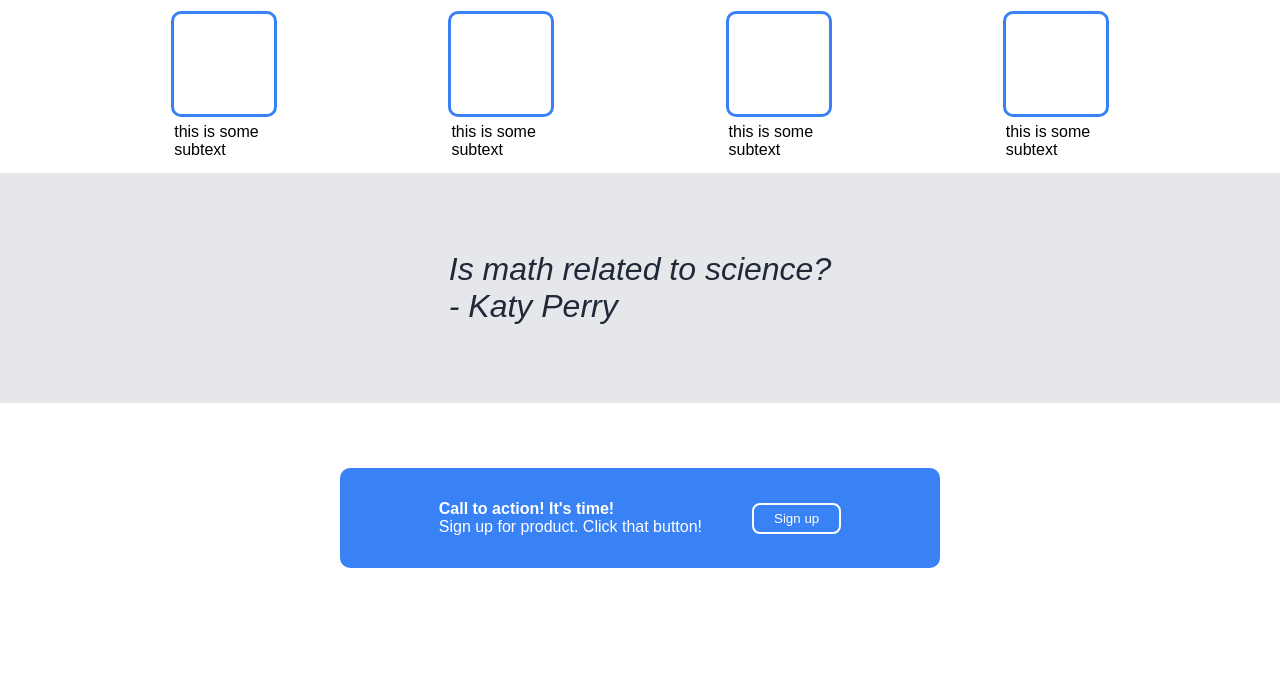
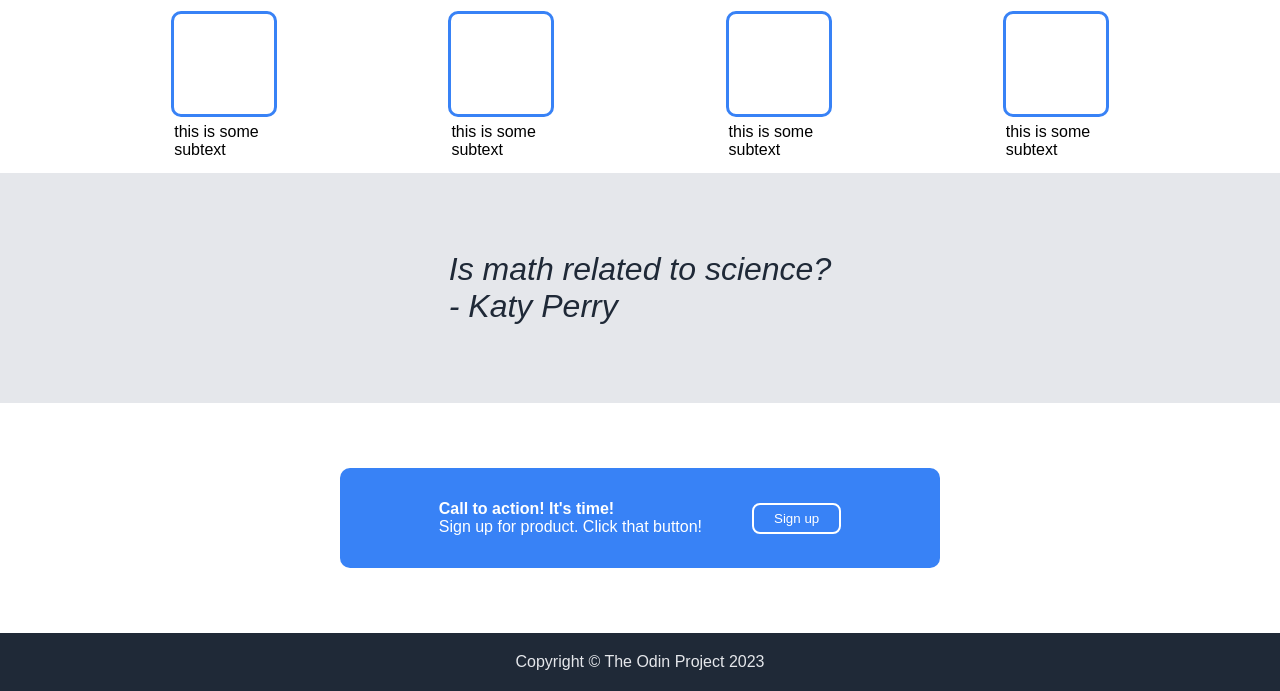
Before and after one commit to henriklenning/landing-page, a plain HTML site: page index.html in a window 1280 px wide. Shown: the part 461-1152 px from the top of the page. Before the commit the page ends 1094 px from the top, so only its background shows below. Drawn offline with Linux system fonts and the light colour scheme.

Commit message:
Add text to footer

```diff
--- a/index.html
+++ b/index.html
@@ -68,7 +68,7 @@
         </div>
     </div>
     <footer>
-
+        <p>Copyright © The Odin Project 2023</p>
     </footer>
 </body>
 </html>
```
